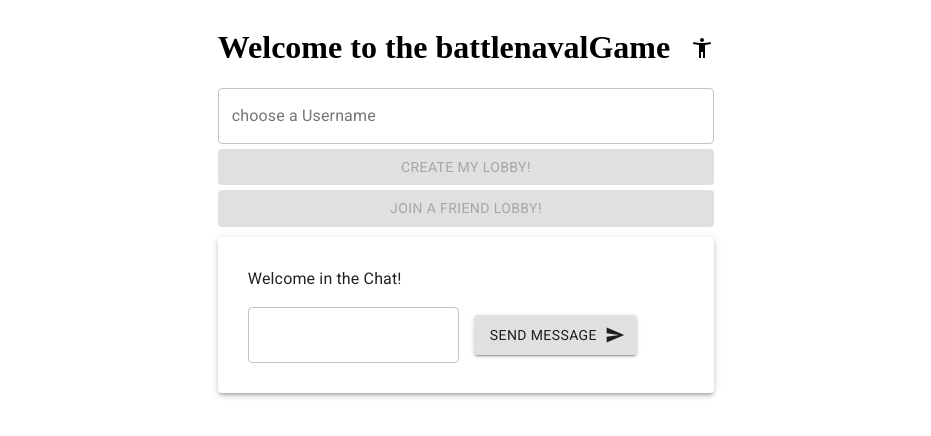
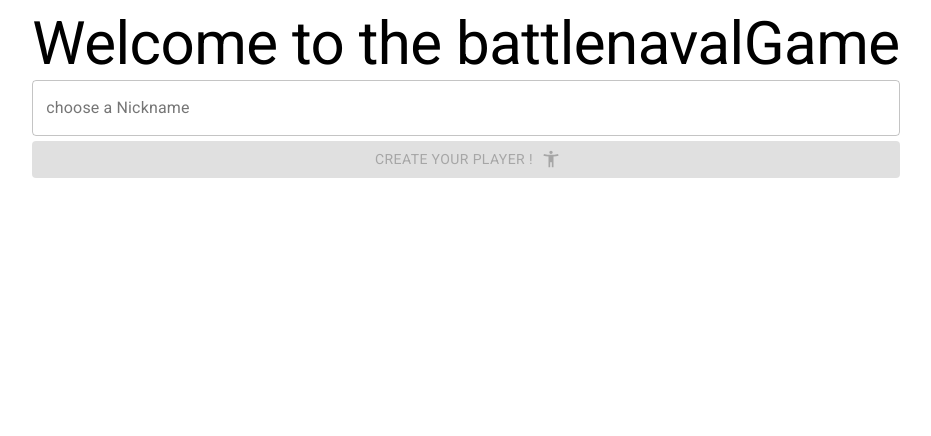
Before and after one commit to LucaMaggioli/FlaskCrudNaval, a React (Create React App) app in the folder frontend-web/: page / in a window 1280 px wide. Shown: the top 436 px of the page, without its empty margins (174-1105 px from the left). Built offline with nearby package versions, Linux system fonts and the light colour scheme.

Commit message:
ref: modifying the behaviour of the components

```diff
--- a/frontend-web/src/Components/GamesDisplayer.js
+++ b/frontend-web/src/Components/GamesDisplayer.js
@@ -110,8 +110,10 @@ export default function GamesDisplayer(games) {
   }
 
   return (
-    <Box>
-      <h1>Games displayer works!!</h1>
+    <Box style={{ margin: "1em 0 1em 0" }}>
+      <Typography variant="h3">
+        {listOfGames.length !== 0 ? "Games" : ""}
+      </Typography>
       <Box>{listOfGames}</Box>
     </Box>
   );
--- a/frontend-web/src/Components/MessagesChat/Chatter.js
+++ b/frontend-web/src/Components/MessagesChat/Chatter.js
@@ -1,10 +1,9 @@
 import React, { useState, useEffect } from "react";
-import {Typography, Box, Button, Paper, TextField} from "@material-ui/core";
-import SendIcon from '@material-ui/icons/Send';
+import { Typography, Box, Button, Paper, TextField } from "@material-ui/core";
+import SendIcon from "@material-ui/icons/Send";
 
 import io from "socket.io-client";
 import { useNavalBattleContext } from "../../hooks/NavalBattleContextProvider";
-
 
 let endPoint = "http://localhost:5555";
 let socket = io.connect(`${endPoint}`);
@@ -45,7 +44,7 @@ const Chatter = () => {
   };
 
   return (
-    <Paper elevation={3} style={{padding:"30px"}}>
+    <Paper elevation={3} style={{ padding: "30px", margin: "1em 0 1em 0" }}>
       <Typography component="h2">Welcome in the Chat!</Typography>
       {messages.length > 0 &&
         messages.map((msg) => (
@@ -53,9 +52,26 @@ const Chatter = () => {
             <p>{msg}</p>
           </div>
         ))}
-      <Box display="flex" flexDirection="row" gridGap="15px" alignItems="center">
-        <TextField variant="outlined" value={message} name="message" onChange={(e) => onChange(e)} />
-        <Button style={{height:"40px"}} variant="contained" onClick={() => onClick()}  endIcon={<SendIcon/>}>Send Message </Button>
+      <Box
+        display="flex"
+        flexDirection="row"
+        gridGap="15px"
+        alignItems="center"
+      >
+        <TextField
+          variant="outlined"
+          value={message}
+          name="message"
+          onChange={(e) => onChange(e)}
+        />
+        <Button
+          style={{ height: "40px" }}
+          variant="contained"
+          onClick={() => onClick()}
+          endIcon={<SendIcon />}
+        >
+          Send Message{" "}
+        </Button>
       </Box>
     </Paper>
   );
--- a/frontend-web/src/Components/Pages/HomePage.js
+++ b/frontend-web/src/Components/Pages/HomePage.js
@@ -1,6 +1,6 @@
 import React, { useState } from "react";
 import AccessibilityNewIcon from "@material-ui/icons/AccessibilityNew";
-import { Box, TextField, Button } from "@material-ui/core";
+import { Typography, Box, TextField, Button } from "@material-ui/core";
 
 import { useNavalBattleContext } from "../../hooks/NavalBattleContextProvider";
 import Chatter from "../MessagesChat/Chatter";
@@ -23,14 +23,13 @@ export default function HomePage() {
   return (
     <Box style={columnStyle}>
       <Box style={rowStyle}>
-        <h1>Welcome to the battlenavalGame</h1>
-        <AccessibilityNewIcon></AccessibilityNewIcon>
+        <Typography variant="h2">Welcome to the battlenavalGame</Typography>
       </Box>
       <Box style={{ display: "flex", flexDirection: "column", gridGap: "5px" }}>
         <TextField
           id="standard-basic"
           variant="outlined"
-          label="choose a Username"
+          label="choose a Nickname"
           value={playerName}
           onChange={(e) => {
             setReady(false);
@@ -44,22 +43,10 @@ export default function HomePage() {
             setReady(true);
             createPlayer(playerName);
           }}
+          endIcon={<AccessibilityNewIcon />}
         >
-          Create my Lobby!
+          Create your Player !
         </Button>
-        <Button
-          variant="contained"
-          disabled={playerName === "" || ready}
-          onClick={() => {
-            setReady(true);
-            console.log("Work in progress to join a lobby");
-          }}
-        >
-          Join a Friend Lobby!
-        </Button>
-      </Box>
-      <Box style={{ marginTop: "10px" }}>
-        <Chatter />
       </Box>
     </Box>
   );
--- a/frontend-web/src/Components/Pages/PlayerPage.js
+++ b/frontend-web/src/Components/Pages/PlayerPage.js
@@ -1,6 +1,6 @@
 import React from "react";
 import { useNavalBattleContext } from "../../hooks/NavalBattleContextProvider";
-import { Box, Button } from "@material-ui/core";
+import { Typography, Box, Button } from "@material-ui/core";
 import GamesDisplayer from "../GamesDisplayer";
 import Chatter from "../MessagesChat/Chatter";
 
@@ -15,17 +15,32 @@ export default function PlayerPage() {
   return (
     <Box>
       <Box style={{ display: "flex", flexDirection: "column" }}>
-        <h1>Welcome to your lobby {currentPlayer["nickname"]} !</h1>
-        <Box style={{ display: "flex", flexDirection: "row", gridGap: "5px" }}>
+        <Typography variant="h2" style={{ marginBottom: "1em" }}>
+          Welcome to your lobby {currentPlayer["nickname"]} !
+        </Typography>
+        <Box
+          style={{
+            display: "flex",
+            flexDirection: "row",
+            justifyContent: "space-around",
+            gridGap: "5px",
+          }}
+        >
           <Button
             variant="contained"
+            style={{ width: "30%" }}
             onClick={() => {
               createGame(currentPlayer["id"]);
             }}
           >
             Play vs Ia
           </Button>
-          <Button variant="contained">Invite Friend (todo)</Button>
+          <Button variant="contained" style={{ width: "30%" }}>
+            Invite Friend (todo)
+          </Button>
+          <Button variant="contained" style={{ width: "30%" }}>
+            Join Friend Lobby (todo)
+          </Button>
         </Box>
         <GamesDisplayer games={currentPlayerGames} />
         <Chatter />
```
